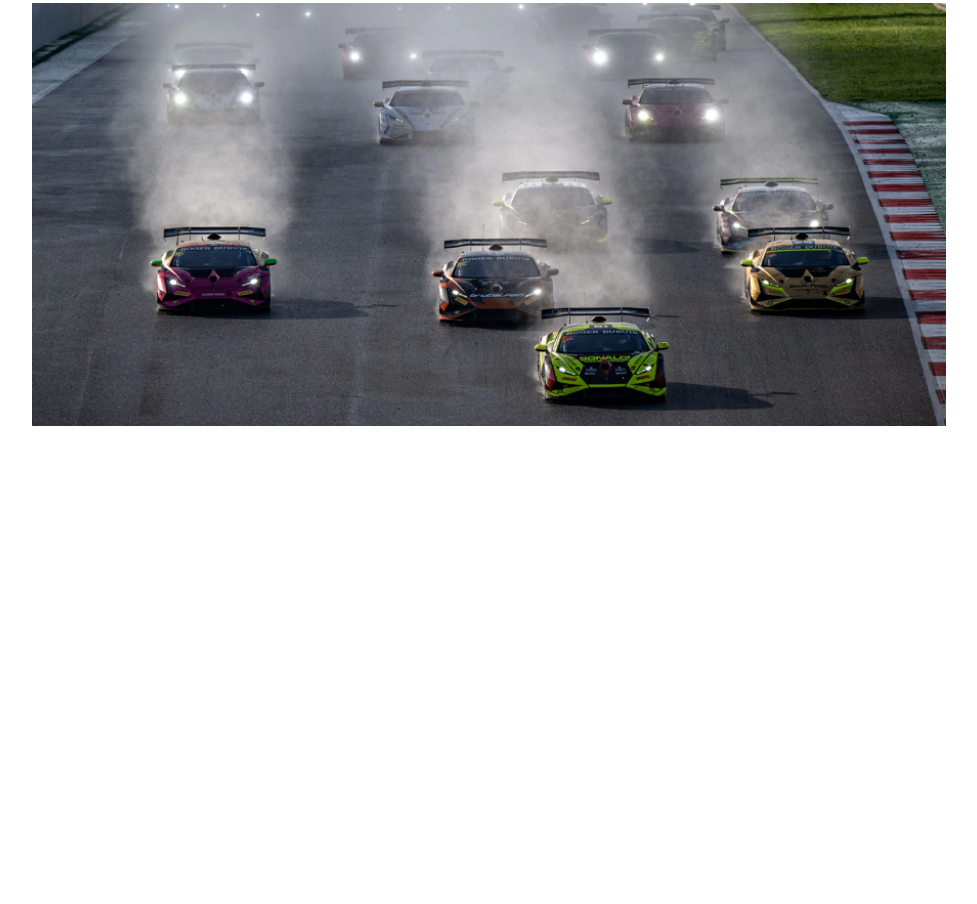
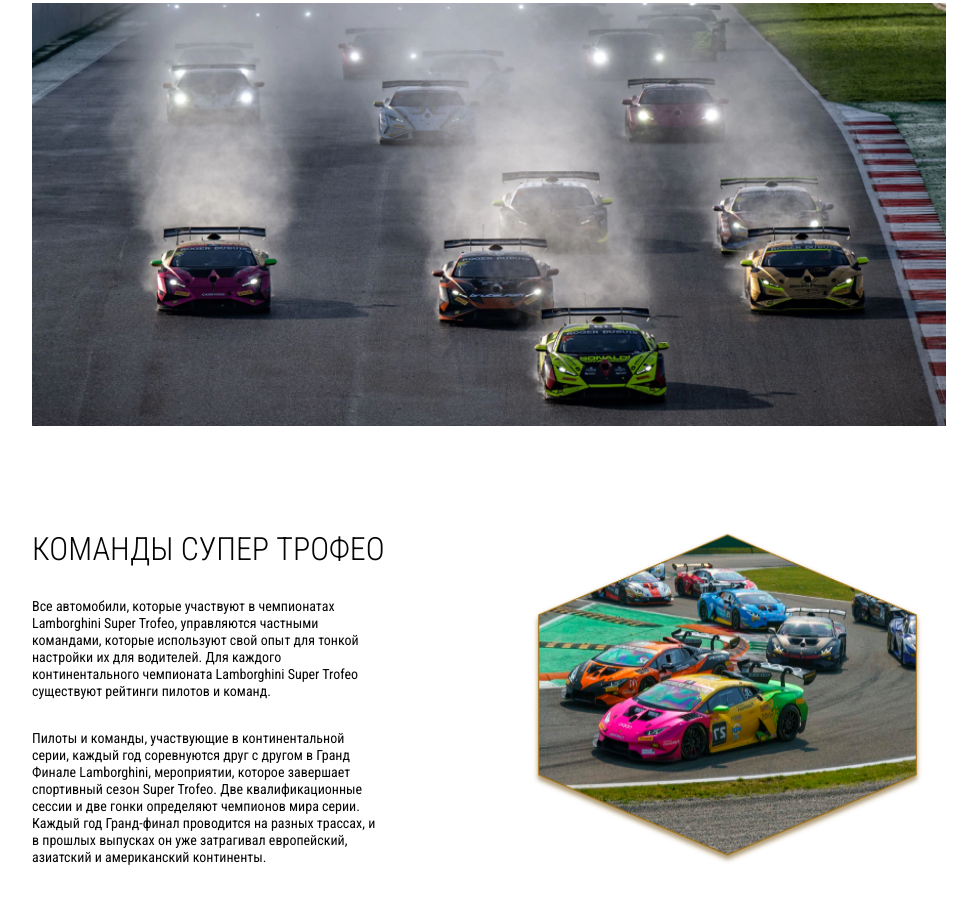
Before and after one commit to kzhenissov/projectfirst, a plain HTML site: page index.html in a window 1280 px wide. Shown: the part 1114-2018 px from the top of the page, without its empty margins (151-1128 px from the left). Before the commit the page ends 1644 px from the top, so only its background shows below. Drawn offline with Linux system fonts and the light colour scheme.

Commit message:
add team-section

```diff
--- a/css/style.css
+++ b/css/style.css
@@ -60,6 +60,7 @@ body {
     line-height: 38px;
     margin-bottom: 30px;
     font-weight: 300;
+    text-transform: uppercase;
 }
 
 .menu {
@@ -183,3 +184,29 @@ body {
 .final__img {
     width: 100%;
 }
+
+/* team section */
+.team {
+    margin-bottom: 70px;
+}
+
+.team__inner {
+    display: flex;
+    justify-content: space-between;
+}
+
+.team__content {
+    max-width: 438px;
+}
+
+.title {}
+
+.team__text {
+    max-width: 352px;
+}
+.team__text + .team__text {
+    margin-top: 30px;
+}
+.team__img {
+    margin-left: 20px;
+}
--- a/index.html
+++ b/index.html
@@ -86,6 +86,24 @@
       <img class="final__img" src="images/final-img.jpg" alt="">
     </div>
   </section>
+  <section class="team">
+    <div class="container container__in">
+      <div class="team__inner">
+        <div class="team__content">
+          <h3 class="title">
+            КОМАНДЫ СУПЕР ТРОФЕО
+          </h3>
+          <p class="team__text">
+            Все автомобили, которые участвуют в чемпионатах Lamborghini Super Trofeo, управляются частными командами, которые используют свой опыт для тонкой настройки их для водителей. Для каждого континентального чемпионата Lamborghini Super Trofeo существуют рейтинги пилотов и команд.
+          </p>
+          <p class="team__text">
+            Пилоты и команды, участвующие в континентальной серии, каждый год соревнуются друг с другом в Гранд Финале Lamborghini, мероприятии, которое завершает спортивный сезон Super Trofeo. Две квалификационные сессии и две гонки определяют чемпионов мира серии. Каждый год Гранд-финал проводится на разных трассах, и в прошлых выпусках он уже затрагивал европейский, азиатский и американский континенты.
+          </p>
+        </div>
+        <img class="team__img" src="images/team-img.png" alt="">
+      </div>
+    </div>
+  </section>
   <footer class="footer">
 
   </footer>
```
Also changed, not shown: images/team-img.png (added).
